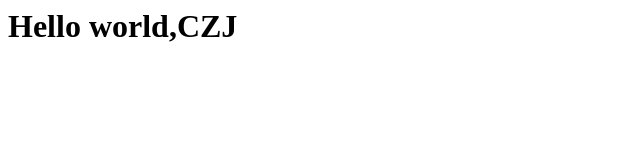
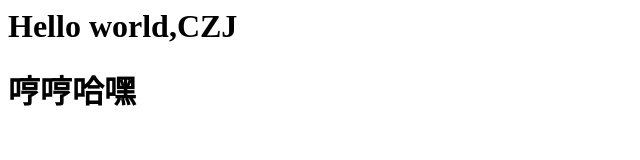
Before and after one commit to Spittingwhale/Spittingwhale.github.io, a plain HTML site: page index.html in a window 1280 px wide. Shown: the whole page, without its empty margins (0-640 px from the left). Drawn offline with Linux system fonts and the light colour scheme.

Commit message:
Update index.html

```diff
--- a/index.html
+++ b/index.html
@@ -1 +1,2 @@
 <H1>Hello world,CZJ</H1>
+<H1>哼哼哈嘿</H1>
```
